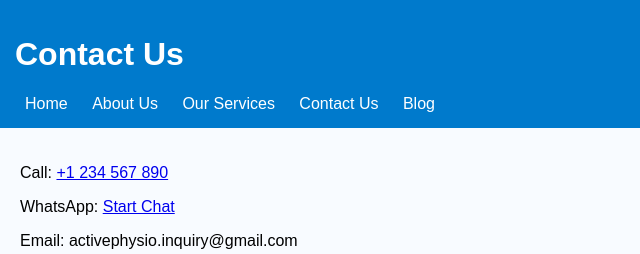
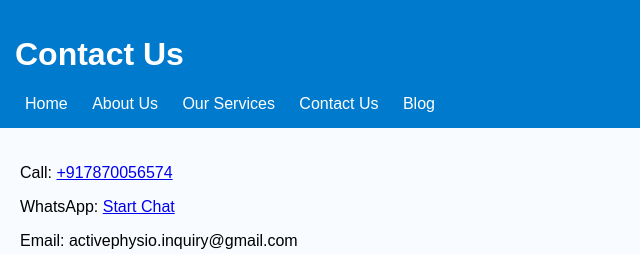
Before and after one commit to activephysiocentre/Activephysio, a plain HTML site: page contact.html in a window 1280 px wide. Shown: the top 254 px of the page, 0-640 px from the left. Drawn offline with Linux system fonts and the light colour scheme.

Commit message:
Update contact.html

```diff
--- a/contact.html
+++ b/contact.html
@@ -17,7 +17,7 @@
         </nav>
     </header>
     <main>
-        <p>Call: <a href="tel:+917870056547">+1 234 567 890</a></p>
+        <p>Call: <a href="tel:+917870056547">+917870056574</a></p>
         <p>WhatsApp: <a href="https://wa.me/7870056547">Start Chat</a></p>
         <p>Email: activephysio.inquiry@gmail.com</p>
         <p>Find Us:</p>
```
